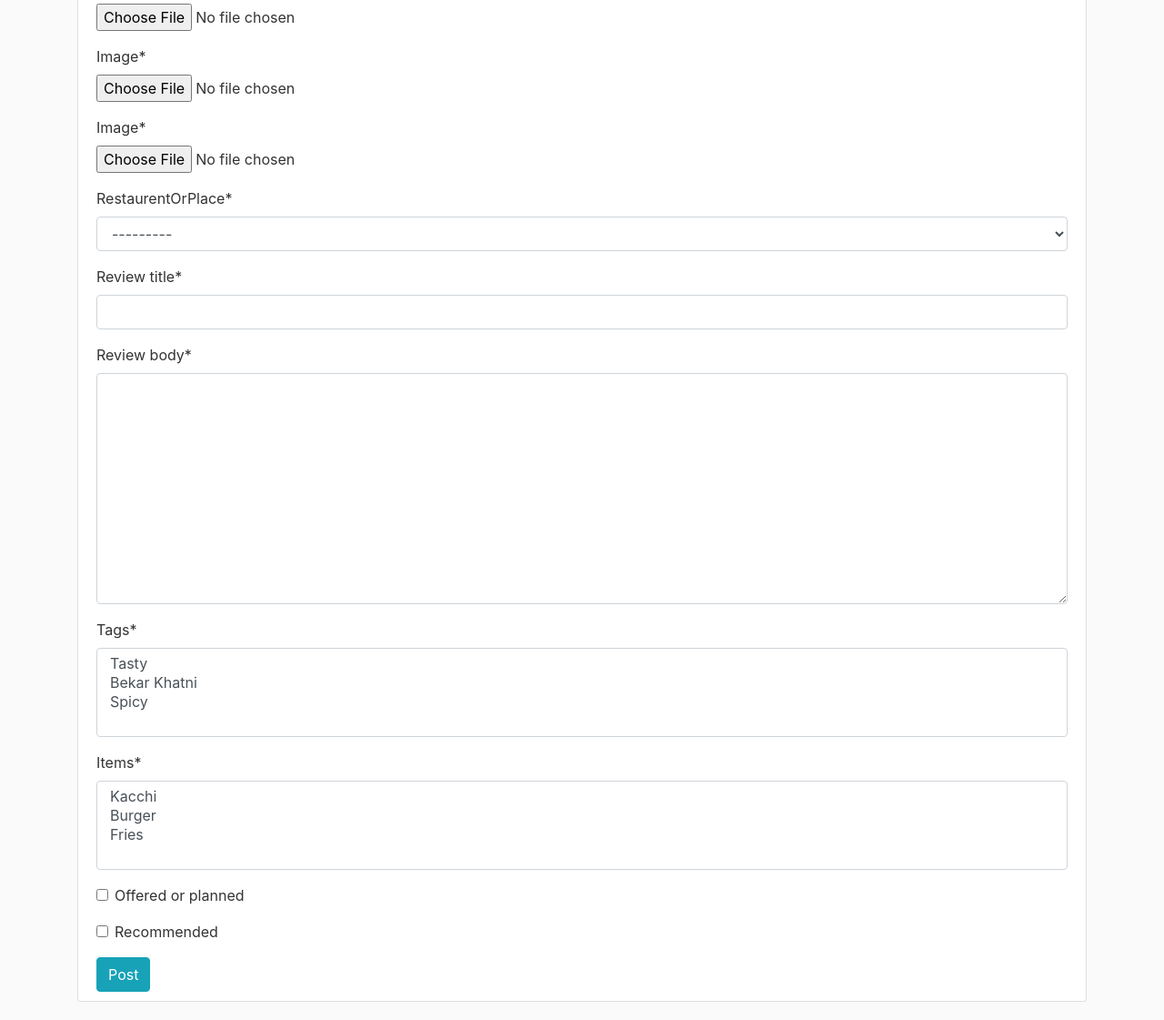
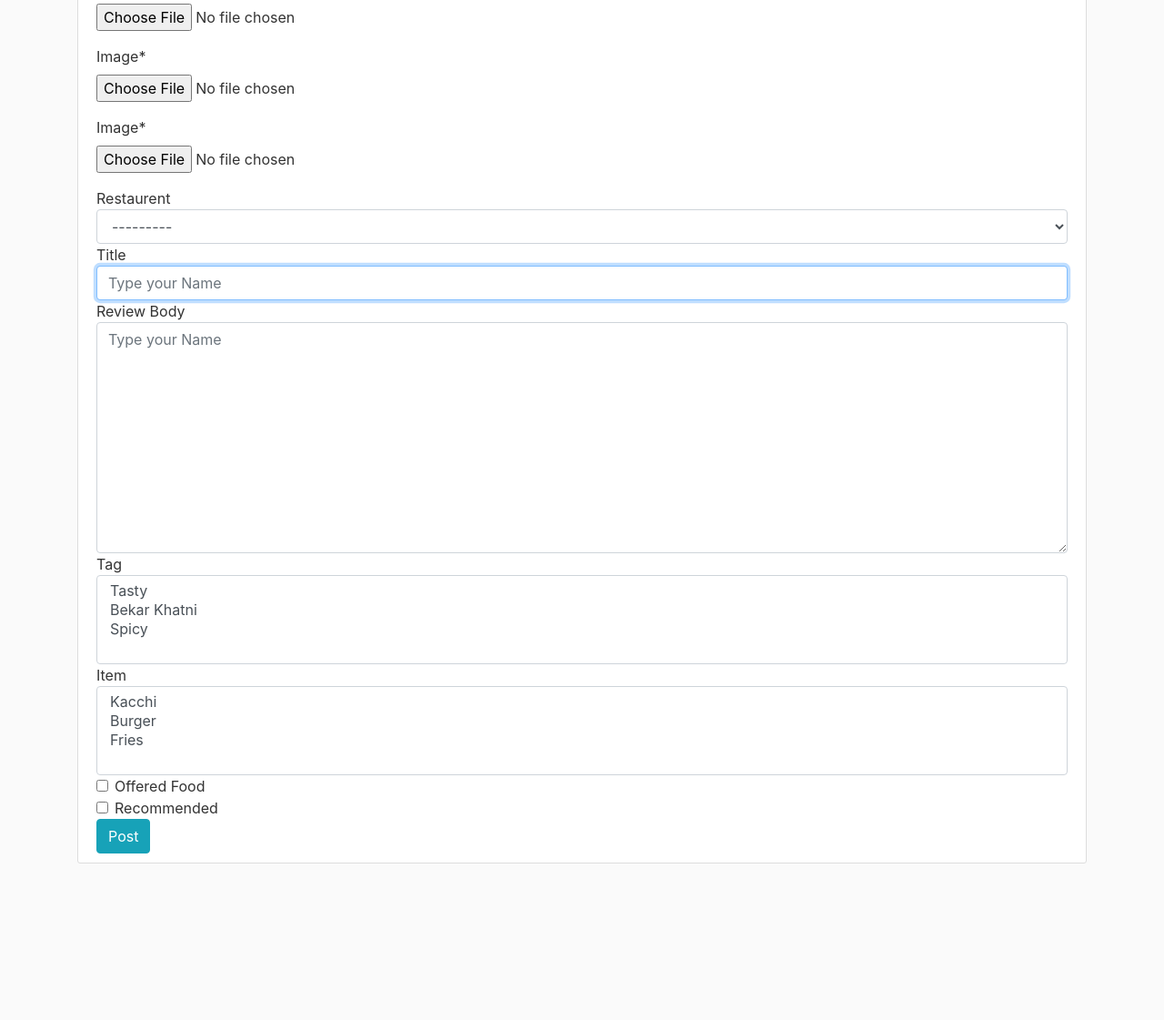
Before and after one commit to himuahmed/ReviewBhai-Django, a Django app: page /postreview/ in a window 1280 px wide. Shown: the part 275-1396 px from the top of the page at 91% size. After the commit the page ends 1224 px from the top, so only its background shows below. Run offline with Django 3.2, Linux system fonts and the light colour scheme; a user stored in the database is signed in; data comes from the database, SQL or seed files in the repository; both versions use the stored data as it was after the commit; some libraries are stand-ins or nearby versions.

Commit message:
Fixed items and tags v2.

```diff
--- a/reviewbhai/reviews/templates/reviews/review_form.html
+++ b/reviewbhai/reviews/templates/reviews/review_form.html
@@ -12,10 +12,57 @@
         <form method="POST" enctype="multipart/form-data">
             {% csrf_token %}
             {{formset|crispy}}
-            {{reviewForm|crispy}}
+
+            <div  data-validate="Name is reauired">
+                <span>Restaurent</span>
+                <select id="{{ reviewForm.restaurentOrPlace.id_for_label }}" class="select form-control"  name="{{ reviewForm.restaurentOrPlace.html_name }}" required >
+                    {%for restaurent in reviewForm.restaurentOrPlace %}
+                        {{restaurent}}
+                    {%endfor%}
+                </select>
+            </div>
+
+            <div  data-validate="Name is reauired">
+                <span>Title</span>
+                <input id="{{ reviewForm.review_title.id_for_label }}" class="textinput textInput form-control" type="text" name="{{ reviewForm.review_title.html_name }}" maxlength="100" autofocus=""  placeholder="Type your Name" required >
+            </div>
+
+            <div  data-validate="Name is reauired">
+                <span>Review Body</span>
+                <textarea id="{{ reviewForm.review_body.id_for_label }}" class="textarea form-control"  name="{{ reviewForm.review_body.html_name }}" cols="40" rows="10"    placeholder="Type your Name" required ></textarea>
+            </div>
+
+            <div  data-validate="Name is reauired">
+                <span>Tag</span>
+                <select id="{{ reviewForm.tags.id_for_label }}" class="selectmultiple form-control"  name="{{ reviewForm.tags.html_name }}" required="" multiple="">
+                    {%for tag in reviewForm.tags %}
+                        {{tag}}
+                    {%endfor%}
+                </select>
+            </div>
+
+            <div  data-validate="Name is reauired">
+                <span>Item</span>
+                <select id="{{ reviewForm.items.id_for_label }}" class="selectmultiple form-control"  name="{{ reviewForm.items.html_name }}" required="" multiple="">
+                    {%for item in reviewForm.items %}
+                        {{item}}
+                    {%endfor%}
+                </select>
+            </div>
+
+            <div class="form-check">
+                <input type="checkbox" class="form-check-input" id="{{ reviewForm.is_offer_or_planned.id_for_label }}">
+                <label class="form-check-label" for="{{ reviewForm.is_offer_or_planned.id_for_label }}">Offered Food</label>
+            </div>
+            <div class="form-check">
+                <input type="checkbox" class="form-check-input" id="{{ reviewForm.is_recommended.id_for_label }}">
+                <label class="form-check-label" for="{{ reviewForm.is_recommended.id_for_label }}">Recommended</label>
+            </div>
+
             <div>
                 <button type="submit" class="btn btn-info">Post</button>
             </div>
+
         </form>
     </div>
 
--- a/reviewbhai/reviews/views.py
+++ b/reviewbhai/reviews/views.py
@@ -20,7 +20,10 @@ def CreateReview(request):
         if reviewForm.is_valid() and formset.is_valid():
             review_form = reviewForm.save(commit=False)
             review_form.author = request.user
+            review_form.post_or_discussion = 1
+            review_form.food_or_travel = 'Foods'
             review_form.save()
+            reviewForm.save_m2m()
 
             for form in formset.cleaned_data:
                 if form:
```
Also changed, not shown: reviewbhai/db.sqlite3.
